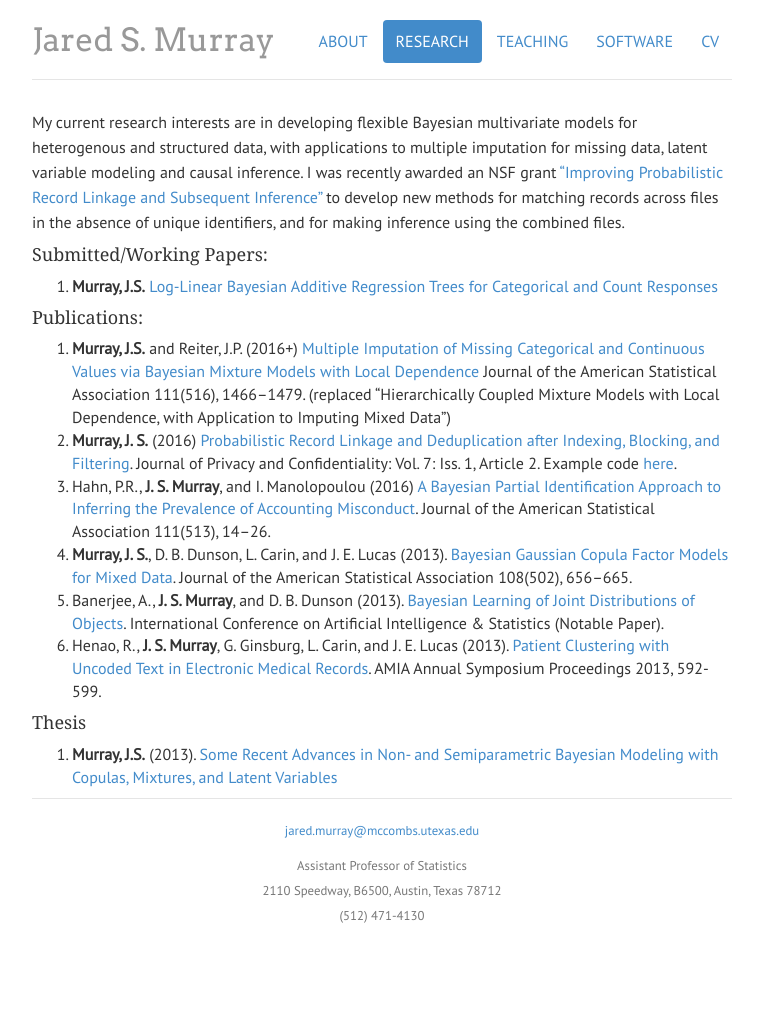
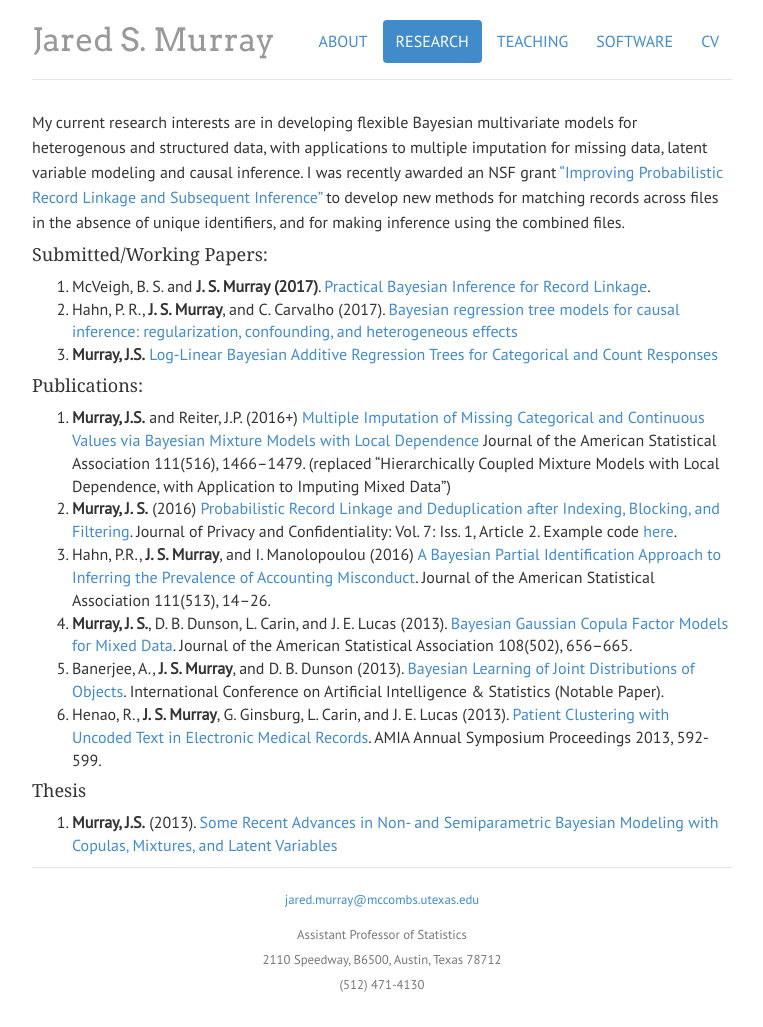
Before and after one commit to jaredsmurray/jaredsmurray.github.io, a Jekyll site: the page built from research/index.md, in a window 1280 px wide. Shown: the whole page, without its empty margins (258-1021 px from the left). Built offline with Jekyll 4.4.1, drawn with Linux system fonts in a browser that asks for light colours; before the commit the page ends 958 px from its top, so only the background shows below that.

Commit message:
update research

```diff
--- a/research/index.md
+++ b/research/index.md
@@ -11,7 +11,10 @@ research: active
 My current research interests are in developing flexible Bayesian multivariate models for heterogenous and structured data, with applications to multiple imputation for missing data, latent variable modeling and causal inference. I was recently awarded an NSF grant ["Improving Probabilistic Record Linkage and Subsequent Inference"](https://nsf.gov/awardsearch/showAward?AWD_ID=1631970&HistoricalAwards=false) to develop new methods for matching records across files in the absence of unique identifiers, and for making inference using the combined files.
 
 #### Submitted/Working Papers:
-1.  **Murray, J.S.**  [Log-Linear Bayesian Additive Regression Trees for Categorical and Count Responses](./files/log-linear.pdf)
+1. McVeigh, B. S. and **J. S. Murray (2017)**. [Practical Bayesian Inference for Record Linkage](https://arxiv.org/abs/1710.10558).
+2. Hahn, P. R., **J. S. Murray**, and C. Carvalho (2017). [Bayesian regression tree models for causal inference: regularization, confounding, and heterogeneous effects](https://arxiv.org/abs/1706.09523)
+3.  **Murray, J.S.**  [Log-Linear Bayesian Additive Regression Trees for Categorical and Count Responses](https://arxiv.org/abs/1701.01503)
+
 
 #### Publications:
 1. **Murray, J.S.** and Reiter, J.P. (2016+) [Multiple Imputation of Missing Categorical and Continuous Values via Bayesian Mixture Models with Local Dependence](http://www.tandfonline.com/doi/abs/10.1080/01621459.2016.1174132) Journal of the American Statistical Association 111(516), 1466–1479. (replaced "Hierarchically Coupled Mixture Models with Local Dependence, with Application to Imputing Mixed Data")
```
